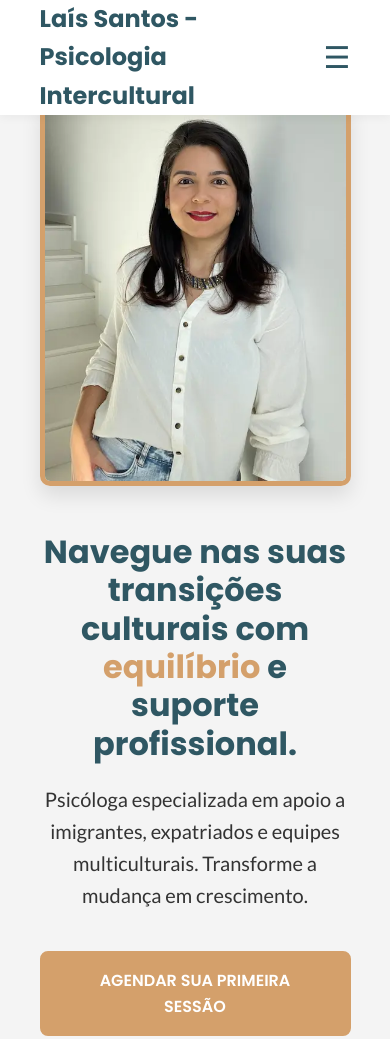
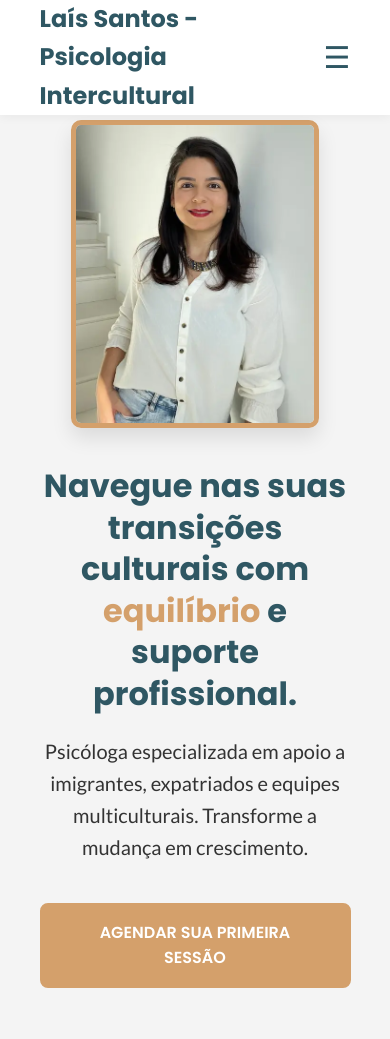
Before and after one commit to ericatmsantos/SitePsi, a plain HTML site: page index.html in a window 390 px wide. Shown: the top 1039 px of the page. Drawn offline with Linux system fonts and the light colour scheme.

Commit message:
fix: corrige sobreposicao e ajusta padding top em mobile

```diff
--- a/styles.css
+++ b/styles.css
@@ -687,24 +687,32 @@ a:hover {
 
     /* 3. Seção Hero (Dobra Inicial) */
     .hero {
-        padding-top: 100px; /* Menos padding superior */
+        padding-top: 120px; /* Menos padding superior */
         padding-bottom: 60px;
     }
 
     .hero-content {
         flex-direction: column; /* Coloca o conteúdo em coluna (um abaixo do outro) */
         text-align: center; /* Centraliza o texto */
-        gap: 40px;
+        gap: 30px;
     }
 
     .hero-text h1 {
         font-size: 32px; /* Redução drástica do H1 para caber na tela */
+        line-height: 1.3; /* Aumenta a altura da linha para melhor leitura */
+        margin-bottom: 20px;
     }
 
     .hero-image {
         order: -1; /* Manda a imagem para cima do texto */
         justify-content: center;
     }
+
+    /* Garante que o container interno da imagem não force o tamanho */
+    .hero-image img {
+        max-width: 80%; /* Reduz a largura máxima da imagem para evitar que ela seja muito grande */
+        height: auto;
+}
 
     /* 4. Seção Sobre (e outras seções de 2 colunas) */
     .sobre-content,
@@ -729,6 +737,14 @@ a:hover {
         /* Muda de 2 colunas (no 1024px) para 1 coluna */
         grid-template-columns: 1fr;
     }
+
+    .servicos-cta {
+    /* display: flex;  Deve ser alterado em mobile */
+    flex-direction: column; /* Coloca a frase e o botão um abaixo do outro */
+    gap: 15px; /* Espaçamento entre a frase e o botão */
+    padding: 30px 20px; /* Garante padding interno suficiente para a frase */
+}
+
 
     /* Centraliza o texto nas seções onde o layout mudou para coluna */
     .sobre-psicologa .sobre-text,
```
